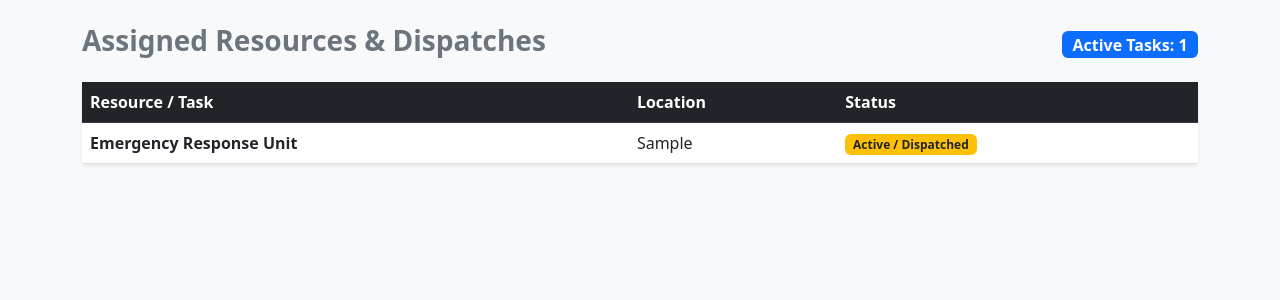
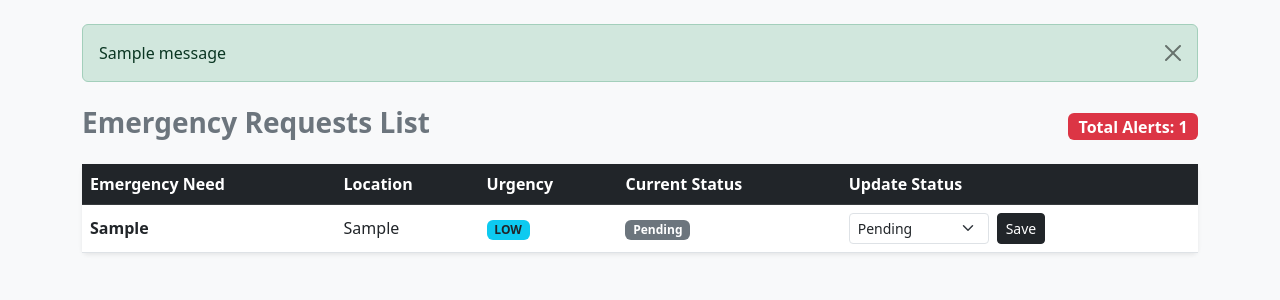
Before and after one commit to muhammadahsansroya-prog/-disaster-response-system-, a Django app: page /responder/ in a window 1280 px wide. Shown: the part 56-356 px from the top of the page. Run offline with Django 5.2, Linux system fonts and the light colour scheme; a user stored in the database is signed in; tables that the repository leaves empty hold one stand-in row (values such as "Sample post"); one stand-in notice (Sample message) is shown.

Commit message:
Add request status update feature to responder dashboard

```diff
--- a/core/templates/core/responder_dashboard.html
+++ b/core/templates/core/responder_dashboard.html
@@ -21,34 +21,74 @@
     </nav>
 
     <div class="container">
+        {% if messages %}
+            {% for message in messages %}
+                <div class="alert alert-success alert-dismissible fade show mb-4" role="alert">
+                    {{ message }}
+                    <button type="button" class="btn-close" data-bs-dismiss="alert"></button>
+                </div>
+            {% endfor %}
+        {% endif %}
+
         <div class="d-flex justify-content-between align-items-center mb-3">
-            <h3 class="fw-bold text-secondary">Assigned Resources & Dispatches</h3>
-            <span class="badge bg-primary fs-6">Active Tasks: {{ resources.count }}</span>
+            <h3 class="fw-bold text-secondary">Emergency Requests List</h3>
+            <span class="badge bg-danger fs-6">Total Alerts: {{ requests.count }}</span>
         </div>
 
-        <div class="card shadow-sm border-0">
+        <div class="card shadow-sm border-0 mb-5">
             <div class="card-body p-0">
                 <div class="table-responsive">
                     <table class="table table-hover align-middle mb-0">
                         <thead class="table-dark">
                             <tr>
-                                <th>Resource / Task</th>
+                                <th>Emergency Need</th>
                                 <th>Location</th>
-                                <th>Status</th>
+                                <th>Urgency</th>
+                                <th>Current Status</th>
+                                <th>Update Status</th>
                             </tr>
                         </thead>
                         <tbody>
-                            {% for resource in resources %}
+                            {% for req in requests %}
                             <tr>
-                                <td class="fw-semibold">{{ resource.name|default:"Emergency Response Unit" }}</td>
-                                <td>{{ resource.location|default:"Not Specified" }}</td>
+                                <td class="fw-bold text-capitalize">{{ req.need_type }}</td>
+                                <td>{{ req.location }}</td>
                                 <td>
-                                    <span class="badge bg-warning text-dark">Active / Dispatched</span>
+                                    {% if req.urgency == 'critical' or req.urgency == 'high' %}
+                                        <span class="badge bg-danger">{{ req.urgency|upper }}</span>
+                                    {% elif req.urgency == 'medium' %}
+                                        <span class="badge bg-warning text-dark">{{ req.urgency|upper }}</span>
+                                    {% else %}
+                                        <span class="badge bg-info text-dark">{{ req.urgency|upper }}</span>
+                                    {% endif %}
+                                </td>
+                                <td>
+                                    {% if req.status == 'pending' %}
+                                        <span class="badge bg-secondary">Pending</span>
+                                    {% elif req.status == 'matched' %}
+                                        <span class="badge bg-info text-dark">Matched</span>
+                                    {% elif req.status == 'dispatched' %}
+                                        <span class="badge bg-primary">Dispatched</span>
+                                    {% elif req.status == 'completed' %}
+                                        <span class="badge bg-success">Completed</span>
+                                    {% endif %}
+                                </td>
+                                <td>
+                                    <form action="{% url 'update_request_status' req.id %}" method="POST" class="d-flex gap-2">
+                                        {% csrf_token %}
+                                        <select name="status" class="form-select form-select-sm" style="width: 140px;">
+                                            <option value="pending" {% if req.status == 'pending' %}selected{% endif %}>Pending</option>
+                                            <option value="matched" {% if req.status == 'matched' %}selected{% endif %}>Matched</option>
+                                            <option value="dispatched" {% if req.status == 'dispatched' %}selected{% endif %}>Dispatched</option>
+                                            <option value="completed" {% if req.status == 'completed' %}selected{% endif %}>Completed</option>
+                                        </select>
+                                        <button type="submit" class="btn btn-sm btn-dark">Save</button>
+                                    </form>
                                 </td>
                             </tr>
                             {% empty %}
                             <tr>
-                                <td colspan="3" class="text-center py-4 text-muted">No dispatches currently assigned to your profile.</td>
+                                <td colspan="5" class="text-center py-4 text-muted">No emergency requests found.</td>
                             </tr>
                             {% endfor %}
                         </tbody>
@@ -57,5 +97,6 @@
             </div>
         </div>
     </div>
+    <script src="https://cdn.jsdelivr.net/npm/bootstrap@5.3.0/dist/js/bootstrap.bundle.min.js"></script>
 </body>
 </html>
--- a/core/urls.py
+++ b/core/urls.py
@@ -5,6 +5,7 @@ from . import views
 urlpatterns = [
     path('submit/', views.submit_request, name='submit_request'),
     path('responder/', views.responder_dashboard, name='responder_dashboard'),
+    path('update-status/<int:request_id>/', views.update_request_status, name='update_request_status'),
     path('login/', auth_views.LoginView.as_view(template_name='core/login.html'), name='login'),
     path('logout/', auth_views.LogoutView.as_view(next_page='login'), name='logout'),
 ]
--- a/core/views.py
+++ b/core/views.py
@@ -1,4 +1,4 @@
-from django.shortcuts import render, redirect
+from django.shortcuts import render, redirect, get_object_or_404
 from django.contrib import messages
 from django.contrib.auth.decorators import login_required
 from .models import HelpRequest, Resource
@@ -9,7 +9,7 @@ def submit_request(request):
         location = request.POST.get('location')
         latitude = request.POST.get('latitude') or 33.6844
         longitude = request.POST.get('longitude') or 73.0479
-        urgency = request.POST.get('urgency') or 'high'
+        urgency = request.POST.get('urgency') or 'medium'
 
         HelpRequest.objects.create(
             location=location,
@@ -17,6 +17,7 @@ def submit_request(request):
             longitude=longitude,
             need_type=need_type,
             urgency=urgency,
+            status='pending'
         )
 
         messages.success(request, "Emergency alert submitted successfully! Dispatch team has been notified.")
@@ -28,4 +29,23 @@ def submit_request(request):
 @login_required
 def responder_dashboard(request):
     my_resources = Resource.objects.filter(responder=request.user)
-    return render(request, 'core/responder_dashboard.html', {'resources': my_resources})
+    requests = HelpRequest.objects.all().order_by('-created_at')
+    return render(request, 'core/responder_dashboard.html', {
+        'resources': my_resources,
+        'requests': requests
+    })
+
+
+@login_required
+def update_request_status(request, request_id):
+    if request.method == 'POST':
+        help_request = get_object_or_404(HelpRequest, id=request_id)
+        new_status = request.POST.get('status')
+        valid_statuses = [choice[0] for choice in HelpRequest.STATUS_CHOICES]
+
+        if new_status in valid_statuses:
+            help_request.status = new_status
+            help_request.save()
+            messages.success(request, f"Status updated to '{new_status.title()}' successfully.")
+
+    return redirect('responder_dashboard')
```
